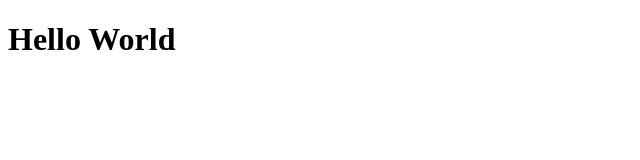
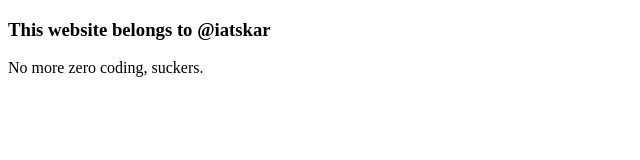
Before and after one commit to iatskar/iatskar.github.io, a plain HTML site: page index.html in a window 1280 px wide. Shown: the whole page, without its empty margins (0-640 px from the left). Drawn offline with Linux system fonts and the light colour scheme.

Commit message:
New text on website

```diff
--- a/index.html
+++ b/index.html
@@ -3,9 +3,9 @@
 <head>
     <meta charset="UTF-8">
     <meta name="viewport" content="width=device-width, initial-scale=1.0">
-    <title>Hello World</title>
 </head>
 <body>
-    <h1>Hello World</h1>
+    <h3>This website belongs to <a ref="x.com/iatskar">@iatskar</a></h3>
+    <p>No more zero coding, suckers.</p>
 </body>
 </html>
```
